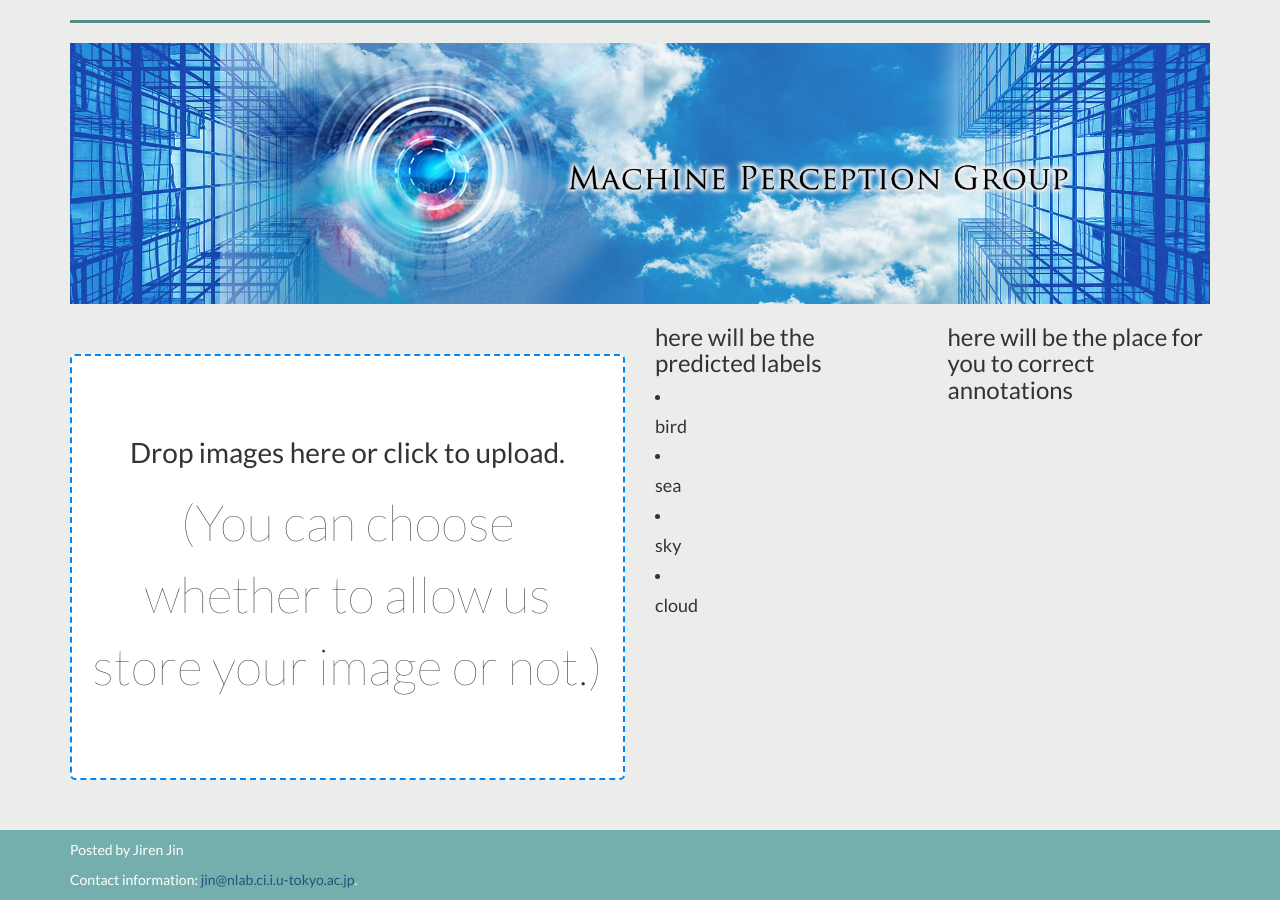
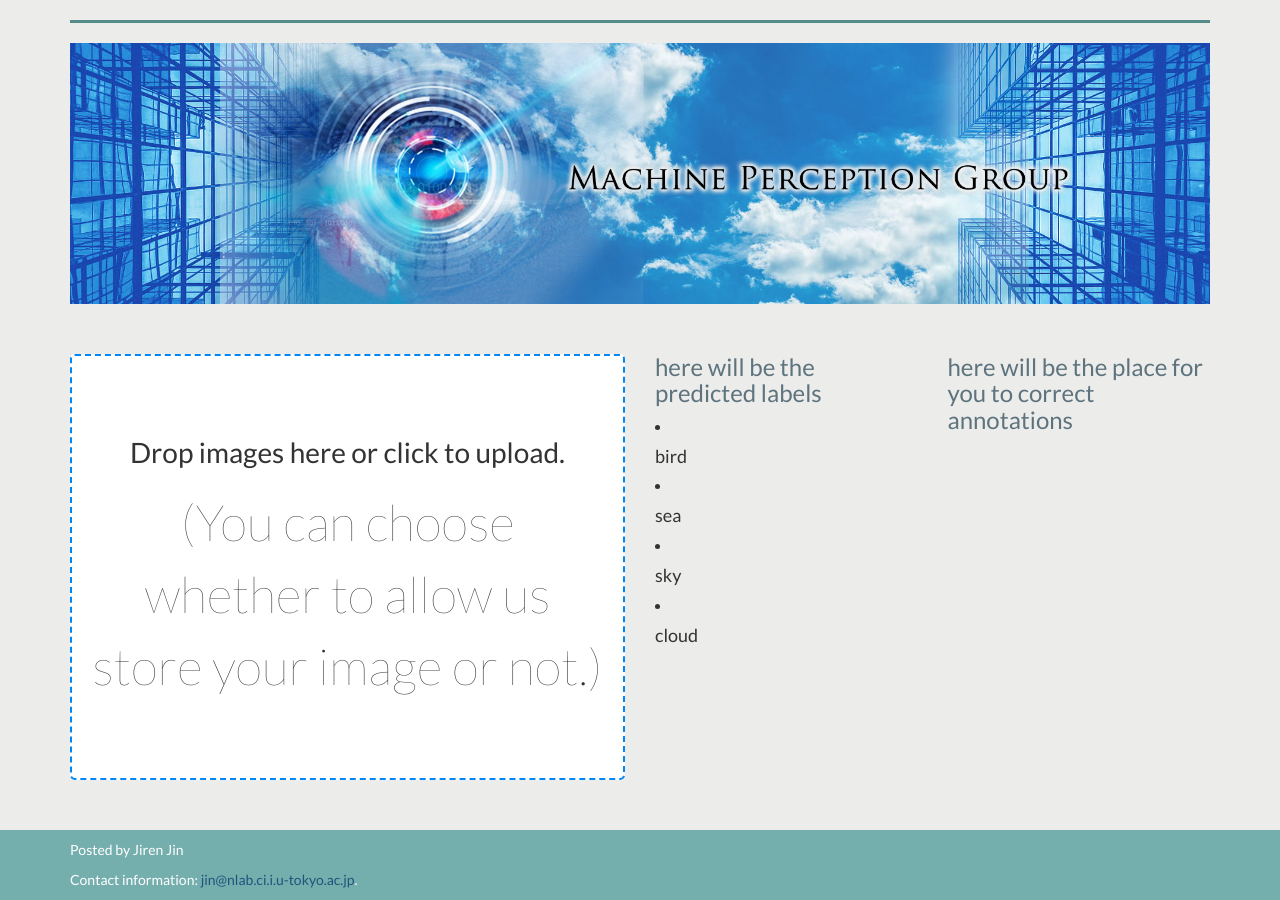
Before and after one commit to JirenJin/recurrent-image-annotator-web-demo, a Django app: page /annotator/ in a window 1280 px wide. Shown: the part 304-1204 px from the top of the page. Run offline with Django 3.2, Linux system fonts and the light colour scheme; some libraries are stand-ins or nearby versions.

Commit message:
feat: Set color for prompt text

```diff
--- a/annotator/static/annotator/css/style.css
+++ b/annotator/static/annotator/css/style.css
@@ -57,6 +57,11 @@ body {
     font-weight: 300;
 }
 
+.prompt {
+    padding-top: 30px;
+    color: #5D737E;
+}
+
 .footer {
     padding-top: 10px;
     color: #FFFFFF;
--- a/annotator/templates/annotator/index.html
+++ b/annotator/templates/annotator/index.html
@@ -53,13 +53,13 @@
                 </div>
             </div>
             <div class="col-md-3">
-                <h3>here will be the predicted labels</h3>
+                <h3 class="prompt">here will be the predicted labels</h3>
                 {% for label in annotation %}
                     <li><h4>{{label}}</h4></li>
                 {% endfor %}
             </div>
             <div class="col-md-3">
-                <h3>here will be the place for you to correct annotations</h3>
+                <h3 class="prompt">here will be the place for you to correct annotations</h3>
             </div>
         </div>
     </div>
```
